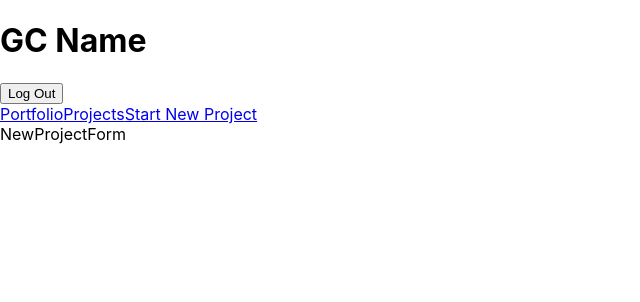
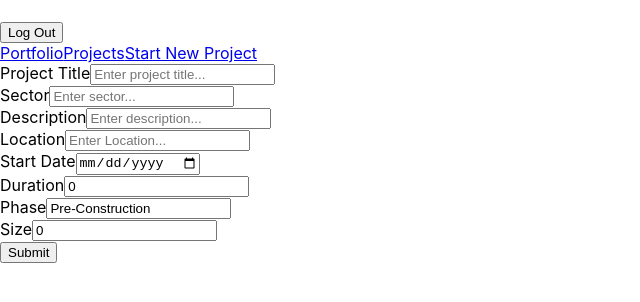
Before and after one commit to rcoleman47/phase-3-frontend, a React (Create React App) app: page /1/projects/new in a window 1280 px wide. Shown: the top 302 px of the page, without its empty margins (0-640 px from the left). Built offline with nearby package versions, Linux system fonts and the light colour scheme.

Commit message:
set up new project form, got asynch to load new project into portfolio, bug fixes

```diff
--- a/package.json
+++ b/package.json
@@ -9,6 +9,7 @@
     "@testing-library/user-event": "^13.5.0",
     "axios": "^0.27.2",
     "bootstrap": "^5.1.3",
+    "moment": "^2.29.3",
     "react": "^18.1.0",
     "react-dom": "^18.1.0",
     "react-redux": "^8.0.2",
--- a/src/Components/App.js
+++ b/src/Components/App.js
@@ -1,3 +1,4 @@
+import {useState} from 'react'
 import { Routes, Route } from 'react-router-dom';
 import { UserProvider } from '../Context/user';
 // import "bootstrap/dist/css/bootstrap.min.css";
@@ -5,7 +6,6 @@ import Login from './Login'
 import SignUp from './SignUp';
 import GCUser from './GCUser';
 import Portfolio from './Portfolio';
-import Project from './Project';
 import Projects from './Projects';
 import NewProjectForm from './NewProjectForm';
 import Estimate from './Estimate';
@@ -15,21 +15,28 @@ import NewEstimateForm from './NewEstimateForm';
 
 
 function App() {
+  const [projects, setProjects] = useState({});
 
+  const addNewProject = (project) => {
+    const updatedProjects = [...projects, project];
+    setTimeout(setProjects(updatedProjects),0);
+  }
 
   return (
     <UserProvider>
       <Routes>
-        <Route path="/" element={<Login />} />
+        <Route path="/" element={<Login setProjects={setProjects} />} />
         <Route path="signup" element={<SignUp />}/>
         <Route path=":companyName" element={<GCUser />}>
-          <Route path="portfolio" element={<Portfolio />}/>
-          <Route path="projects" element={<Projects />}>
-            <Route path=":id" element={<Project />}/>
+          <Route path="portfolio" element={<Portfolio
+            projects={projects} />}/>
+
+          <Route path="projects" element={<Projects
+            projects={projects} />}>
+
           </Route>
-          <Route path="projects/new" element={<NewProjectForm />}/>
-          <Route path=":id/estimate" element={<Estimate />}/>
-          <Route path=":id/estimate/new" element={<NewEstimateForm />}/>
+          <Route path="projects/new" element={<NewProjectForm addNewProject={addNewProject} />}/>
+          <Route path="estimate/new" element={<NewEstimateForm />}/>
         </Route>
       </Routes>
     </UserProvider>
--- a/src/Components/GCUser.js
+++ b/src/Components/GCUser.js
@@ -1,11 +1,11 @@
 import React, {useContext} from 'react'
 import {NavLink, Outlet} from 'react-router-dom';
 import {UserContext} from '../Context/user';
-import {Link, useNavigate} from 'react-router-dom';
+import {useNavigate} from 'react-router-dom';
 
 
 export default function GCUser() {
-  const {isLoggedIn, setIsLoggedIn, generalContractor, setGeneralContractor} = useContext(UserContext);
+  const {setIsLoggedIn, generalContractor, setGeneralContractor} = useContext(UserContext);
 
   const navigate = useNavigate()
 
@@ -23,11 +23,11 @@ export default function GCUser() {
 
   return (
     <div>
-      <h1>GC Name</h1>
+      <h1>{generalContractor.company_name}</h1>
       <button onClick={handleClick} >Log Out</button>
       <div>
         <NavLink to="Portfolio">Portfolio</NavLink>
-        <NavLink to="projects">Projects</NavLink>
+        <NavLink to="projects/">Projects</NavLink>
         <NavLink to="projects/new">Start New Project</NavLink>
       </div>
       <Outlet />
--- a/src/Components/Login.js
+++ b/src/Components/Login.js
@@ -1,8 +1,8 @@
-import React, {useState, useContext, useEffect} from 'react'
-import {UserContext} from "../Context/user"
+import React, {useState, useContext} from 'react'
+import {UserContext} from '../Context/user'
 import {Link, useNavigate} from 'react-router-dom'
 
-export default function Login () {
+export default function Login ({setProjects}) {
   const [formData, setFormData] =useState({
     email: '',
     password_digest: ''
@@ -16,10 +16,12 @@ export default function Login () {
     e.preventDefault();
 
     const handleResponse = (r) => {
-      console.log(r)
+      const {projects} = r
+      console.log(projects)
       if (typeof r === "object") {
         setGeneralContractor(r)
         setIsLoggedIn(true)
+        setProjects(projects)
         setFormData({
           email: '',
           password_digest: ''
@@ -42,11 +44,6 @@ export default function Login () {
     .then(r=> handleResponse(r));
   }
 
-  const nav = () => {
-    if (isLoggedIn === true) {
-      navigate(`/${(generalContractor.company_name).split(' ').join('')}/portfolio`)
-  }}
-
   const handleChange = (e) => {
     let value = e.target.value
     let key = e.target.name
@@ -54,9 +51,12 @@ export default function Login () {
       ...formData,
       [key]: value
     })
-    console.log(generalContractor)
   }
-  console.log(formData)
+
+  const nav = () => {
+    if (isLoggedIn === true) {
+      navigate(`/${(generalContractor.company_name).split(' ').join('')}/portfolio`)
+  }}
   nav()
 
   return (
--- a/src/Components/NewProjectForm.js
+++ b/src/Components/NewProjectForm.js
@@ -1,7 +1,109 @@
-import React from 'react'
+import {useState, useContext} from 'react';
+import {UserContext} from '../Context/user';
+import {useNavigate} from 'react-router-dom';
 
-export default function NewProjectForm() {
+export default function NewProjectForm({addNewProject}) {
+  const {generalContractor} = useContext(UserContext);
+  const [newProjectForm, setNewProjectForm] = useState({
+    title: '',
+    location: '',
+    description: '',
+    sector: '',
+    phase: 'Pre-Construction',
+    size: '',
+    duration: 0,
+    start_date: '',
+    general_contractor_id: generalContractor.id
+  });
+
+
+  const {title, location, description, sector, phase, size, duration, start_date} = newProjectForm;
+
+  const navigate = useNavigate();
+
+  const handleChange = (e) => {
+    const key = e.target.name;
+    const value = e.target.value;
+
+    setNewProjectForm({
+      ...newProjectForm,
+      [key]: value,
+    });
+  };
+  console.log(newProjectForm)
+
+  const handleSubmit = (e) => {
+    e.preventDefault();
+
+    const handleResponse = (project) => {
+      setTimeout(() => addNewProject(project))
+    }
+
+    fetch("http://127.0.0.1:9393/project", {
+      method: "POST",
+      headers: {
+        "content-type": "application/json"
+      },
+      body: JSON.stringify(newProjectForm)
+    })
+    .then(r=>r.json())
+    .then(project=> handleResponse(project));
+
+    //navigate(`/${(generalContractor.company_name).split(' ').join('')}/estimate/new`);
+
+    setNewProjectForm({
+      title: '',
+      location: '',
+      description: '',
+      sector: '',
+      phase: 'Pre-Construction',
+      size: '',
+      duration: '',
+      start_date: '',
+      general_contractor_id: generalContractor.id
+    });
+  };
+
+
   return (
-    <div>NewProjectForm</div>
+    <div>
+      <form onSubmit={handleSubmit} >
+        <div>
+          <label>Project Title</label>
+          <input onChange={handleChange} name="title" type="text" placeholder="Enter project title..." value={title} required/>
+        </div>
+        <div>
+          <label>Sector</label>
+          <input onChange={handleChange} name="sector" type="text" placeholder="Enter sector..." value={sector} required/>
+        </div>
+        <div>
+          <label>Description</label>
+          <input onChange={handleChange} name="description" type="text" placeholder="Enter description..." value={description} required/>
+        </div>
+        <div>
+          <label>Location</label>
+          <input onChange={handleChange} name="location" type="text" placeholder="Enter Location..." value={location} required/>
+        </div>
+        <div>
+          <label>Start Date</label>
+          <input onChange={handleChange} name="start_date" type="date" placeholder="YYYY-DD-MM" value={start_date} required/>
+        </div>
+        <div>
+          <label>Duration</label>
+          <input onChange={handleChange} name="duration" type="number" placeholder="Enter Duration in weeks.." value={Number(duration)} required/>
+        </div>
+        <div>
+          <label>Phase</label>
+          <input onChange={handleChange} name="phase" type="text" placeholder="Enter phase..." value={phase} required/>
+        </div>
+        <div>
+          <label>Size</label>
+          <input onChange={handleChange} name="size" type="number" placeholder="Enter size in sf.." value={Number(size)} required/>
+        </div>
+        <div>
+          <input type="Submit" name="Submit"/>
+        </div>
+      </form>
+    </div>
   )
 }
--- a/src/Components/Portfolio.js
+++ b/src/Components/Portfolio.js
@@ -1,7 +1,39 @@
-import React from 'react'
+export default function Portfolio({projects}) {
 
-export default function Portfolio() {
+  console.log(projects)
+
+
+  const renderPortfolio = () => projects.map(p =>{
+    const {title, location, description, sector, total_cost, id} = p;
+
+    return (
+      <tr key={id}>
+        <td>{title}</td>
+        <td>{location}</td>
+        <td>{description}</td>
+        <td>{sector}</td>
+        <td>{total_cost}</td>
+      </tr>
+    )
+  })
+
   return (
-    <div>Portfolio</div>
+    <div>
+      <h1>Project Portfolio</h1>
+      <table>
+        <thead>
+          <tr>
+            <th>Title</th>
+            <th>Location</th>
+            <th>Description</th>
+            <th>Sector</th>
+            <th>Total Cost</th>
+          </tr>
+        </thead>
+        <tbody>
+        {renderPortfolio()}
+        </tbody>
+      </table>
+    </div>
   )
 }
--- a/src/Components/Project.js
+++ b/src/Components/Project.js
@@ -1,7 +1,57 @@
 import React from 'react'
+import Moment from 'moment'
 
-export default function Project() {
+export default function Project({project}) {
+  const {budget_items, description, duration, location, phase, sector, size, start_date, title, total_cost} = project;
+
+  const projectStart = Moment(start_date).format("MM-DD-YYYY");
+
+  const renderBudget = () => {
+
+    return (budget_items.map(item => {
+      const {number, unit, cost_per_unit, description, subcontracted, total, id } = item
+      return(
+        <tr key={id}>
+        <td>{number}</td>
+        <td>{unit}</td>
+        <td>{cost_per_unit}</td>
+        <td>{description}</td>
+        <td>{subcontracted}</td>
+        <td>{total}</td>
+      </tr>
+      )
+    })
+      )
+  }
   return (
-    <div>Project</div>
+    <div>
+      <h2>{title}</h2>
+      <h3>{description} - {sector} - {size} sf</h3>
+      <h4>Address: {location}</h4>
+      <p>Duration: {duration} weeks - Start Date: {projectStart} - Phase: {phase}</p>
+
+      <table>
+        <thead>
+          <tr>
+            <th>Amount</th>
+            <th>Unit</th>
+            <th>Cost Per Unit</th>
+            <th>Total</th>
+          </tr>
+        </thead>
+        <tbody>
+        {renderBudget()}
+        </tbody>
+      </table>
+      <br/>
+      <table>
+        <thead>
+          <tr>
+            <th>Project Total:</th>
+            <th>{total_cost}</th>
+          </tr>
+        </thead>
+      </table>
+    </div>
   )
 }
--- a/src/Components/Projects.js
+++ b/src/Components/Projects.js
@@ -1,7 +1,32 @@
-import React from 'react'
+import {useState} from 'react'
+import Project from './Project'
 
-export default function Projects() {
+export default function Projects({projects}) {
+  const [project, setProject] =useState(projects[0])
+  console.log(projects)
+  const renderSelecions = projects.sort((a,b)=>{return a.title.localeCompare(b.title)})
+  .map(p => {
+    return(
+    <option
+    key={p.id}
+    value={p.title}>
+      {p.title}</option>
+  )});
+
+  const handleChange = (e) => {
+   let  a = projects.filter(p=>{
+      return p.title === e.target.value
+    })
+    setProject(a[0])
+  }
+  console.log(project)
+
   return (
-    <div>Projects</div>
+    <div>
+      <select onChange={handleChange}>
+        {renderSelecions}
+      </select>
+      <Project project={project} />
+    </div>
   )
 }
```
Also changed, not shown: 1 other file (tests, documents, lock files or other folders).
